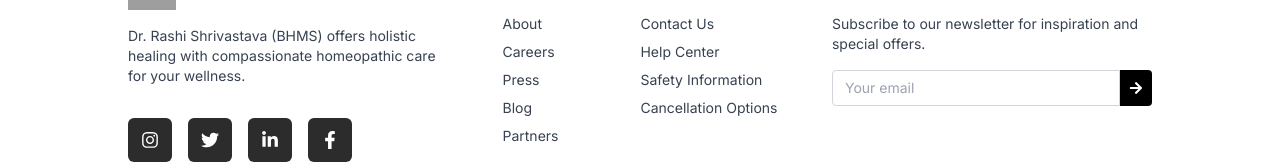
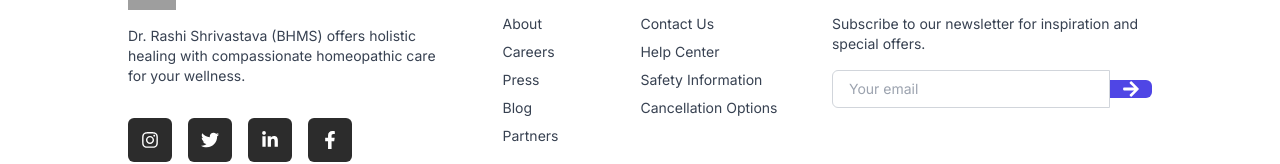
Before and after one commit to amardeep-SDE/healthCare, a React (Vite) app in the folder client/: page / in a window 1280 px wide. Shown: the part 4382-4546 px from the top of the page. Built offline with nearby package versions, Linux system fonts and the light colour scheme; grey boxes are pictures that could not be loaded.

Commit message:
fix: footer

```diff
--- a/client/src/components/Footer.jsx
+++ b/client/src/components/Footer.jsx
@@ -113,16 +113,17 @@ const Footer = () => {
             {t("footer.newsletter.title")}
           </p>
           <p className="mt-3 text-sm">{t("footer.newsletter.desc")}</p>
-          <div className="flex items-center mt-4">
-            <input
-              type="text"
-              className="bg-white dark:bg-gray-700 rounded-l border border-gray-300 dark:border-gray-600 h-9 px-3 outline-none text-sm w-full"
-              placeholder={t("footer.newsletter.placeholder")}
-            />
-            <button className="flex items-center justify-center bg-black dark:bg-indigo-600 h-9 w-9 rounded-r">
-              <FaArrowRight className="text-white text-sm" />
-            </button>
-          </div>
+         <div className="flex items-center mt-4 group">
+  <input
+    type="email"
+    className="w-full px-4 py-2 rounded-l-md text-sm border border-gray-300 dark:border-gray-600 bg-white dark:bg-gray-700 text-gray-700 dark:text-gray-200 focus:ring-2 focus:ring-indigo-500 transition duration-200 placeholder:text-gray-400 dark:placeholder:text-gray-400"
+    placeholder={t("footer.newsletter.placeholder")}
+  />
+  <button className="h-full px-3 flex items-center justify-center bg-indigo-600 hover:bg-indigo-700 transition-all duration-200 rounded-r-md">
+    <FaArrowRight className="text-white text-lg transform group-hover:translate-x-1 transition-transform duration-200" />
+  </button>
+</div>
+
         </div>
       </div>
 
```
